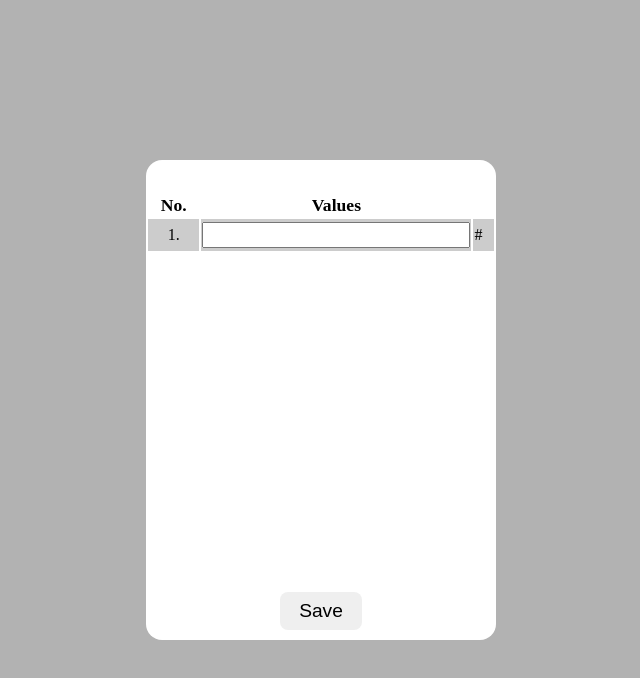
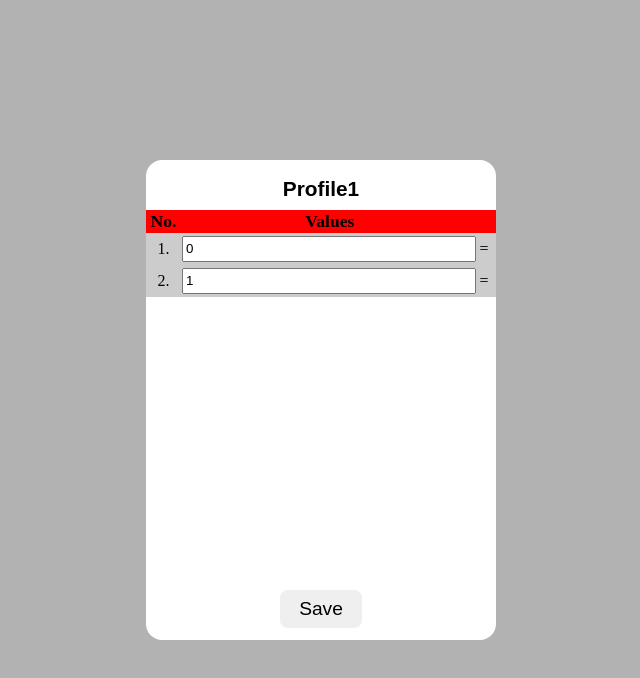
Before and after one commit to Marcin15/Mpso, an Angular app: page / in a window 1280 px wide. Shown: the top 678 px of the page, without its empty margins (319-959 px from the left). Built offline with nearby package versions, Linux system fonts and the light colour scheme.

Commit message:
style: data-insert-component

```diff
--- a/src/app/app.module.ts
+++ b/src/app/app.module.ts
@@ -5,6 +5,7 @@ import { AppComponent } from './app.component';
 import { ChartComponent } from './components/chart/chart.component';
 import { DataManagerComponent } from './components/data-manager/data-manager.component';
 import { DataInsertComponent } from './components/data-insert/data-insert.component';
+import { FormsModule } from '@angular/forms';
 
 @NgModule({
   declarations: [
@@ -14,7 +15,8 @@ import { DataInsertComponent } from './components/data-insert/data-insert.compon
     DataInsertComponent
   ],
   imports: [
-    BrowserModule
+    BrowserModule,
+    FormsModule
   ],
   providers: [],
   bootstrap: [AppComponent]
--- a/src/app/components/data-insert/data-insert.component.html
+++ b/src/app/components/data-insert/data-insert.component.html
@@ -1,26 +1,30 @@
 <div class="overlay"></div>
 <div class="container">
     <section class="data-insert">
+        <div class="title-wrapper">
+            <input class="title" [(ngModel)]="title">
+        </div>
         <table #dataInsertTable>
             <colgroup>
-                <col span="1" style="width: 15%;">
-                <col span="1" style="width: 79%;">
+                <col span="1" style="width: 10%;">
+                <col span="1" style="width: 85%;">
              </colgroup>
 
             <thead>
                 <th>No.</th>
                 <th>Values</th>
+                <th></th>
             </thead>
             <tbody>
                 <tr class="table-row" *ngFor="let item of tableRowInserterArray; let i = index">
                     <td class="No-row"><span>{{i + 1}}.</span></td>
-                    <td class="input-row"><input></td>
-                    <td>#</td>
+                    <td class="input-row"><input type="number" [(ngModel)]="item.value"></td>
+                    <td draggable="true" class="moveHandler">=</td>
                 </tr>
             </tbody>
         </table>
     </section>
     <section class="footer">
-        <button class="save" >Save</button>
+        <button class="save" (click)="click()">Save</button>
     </section>
 </div>
--- a/src/app/components/data-insert/data-insert.component.scss
+++ b/src/app/components/data-insert/data-insert.component.scss
@@ -21,24 +21,48 @@
     height: 60vh;
     background-color: #fff;
     border-radius: 1rem;
+}
 
 .data-insert {
     height: 100%;
-        margin-top: 2rem;
     overflow: auto;
+}
+
+.title-wrapper {
+    display: flex;
+    justify-content: center;
+
+
+    .title {
+        border: none;
+        outline: none;
+        text-align: center;
+        font-size: 1.3rem;
+        font-weight: 600;
+        margin: 1rem 0 .5rem;
+    }
+}
 
 table {
     width: 100%;
+    border-collapse: collapse;
+    user-select: none;
+
+    thead {
 
         th {
+            position: sticky;
+            top: 0;
             font-size: 1.1rem;
+            background-color: red;
+        }
     }
 
     tbody {
         tr {
             height: 2rem;
             background-color: #ccc;
-
+            user-select: none;
             .No-row {
                 text-align: center;
             }
@@ -47,8 +71,22 @@
                 input {
                     width: 96.9%;
                     height: 1.3rem;
+
+
+                    &[type="number"] {
+                        -moz-appearance:textfield;
+                    }
+
+                    &::-webkit-outer-spin-button,
+                    &::-webkit-inner-spin-button {
+                    -webkit-appearance: none;
                     }
                 }
+            }
+
+            .moveHandler {
+                cursor: pointer;
+                user-select: text;
             }
         }
     }
@@ -69,4 +107,3 @@
         cursor: pointer;
     }
 }
-}
--- a/src/app/components/data-insert/data-insert.component.ts
+++ b/src/app/components/data-insert/data-insert.component.ts
@@ -1,5 +1,8 @@
 import { AfterViewInit, Component, ElementRef, ViewChild } from '@angular/core';
+import { NgModel } from '@angular/forms';
+import { EventManager } from '@angular/platform-browser';
 import { fromEvent } from 'rxjs';
+import { DataInsertInput } from 'src/app/models/dataInsertInput';
 
 @Component({
   selector: 'app-data-insert',
@@ -11,9 +14,10 @@ export class DataInsertComponent implements AfterViewInit {
   @ViewChild('dataInsertTable') dataInsertTable!: ElementRef;
 
   private _table!: HTMLTableElement;
-  private _lastInput!: HTMLInputElement;
+  private allowedCharacters = '1234567890,.';
 
-  tableRowInserterArray: any[] = [Object];
+  title: string = 'Profile1';
+  tableRowInserterArray: DataInsertInput[] = [{Id: 1, value: 0}, {Id: 2, value: 1}];
 
   constructor() { }
 
@@ -24,14 +28,13 @@ export class DataInsertComponent implements AfterViewInit {
   }
 
   private AppendEventToTheLastInput() {
-    this._lastInput = this._table.rows[this.tableRowInserterArray.length - 1].querySelector('input') as HTMLInputElement;
+    let lastInput = this._table.rows[this.tableRowInserterArray.length - 1] as HTMLTableRowElement;
+    this.allowDragElements(lastInput);
 
-    console.log(this._lastInput);
-
-    const lastInputEventSubscription = fromEvent(this._lastInput, 'keydown')
-    .subscribe((event) => {
-      if(event) {
-        this.tableRowInserterArray.push(Object);
+    const lastInputEventSubscription = fromEvent(lastInput, 'keydown').subscribe((event) => {
+      let keyboarEvent = event as KeyboardEvent;
+      if(this.allowedCharacters.includes(keyboarEvent.key)) {
+        this.addNewRow();
         lastInputEventSubscription.unsubscribe();
 
         setTimeout(() => {
@@ -40,4 +43,37 @@ export class DataInsertComponent implements AfterViewInit {
       }
     });
   }
+
+  private addNewRow() {
+    console.log(this.tableRowInserterArray);
+
+    let lastId = this.tableRowInserterArray.at(-1)?.Id as number;
+
+    this.tableRowInserterArray.push({
+      Id: lastId + 1,
+      value: 0
+    })
+  }
+
+  private allowDragElements(lastRow: HTMLTableRowElement) {
+
+    let moveHandler = lastRow.querySelector('.moveHandler');
+
+    console.log(moveHandler);
+
+
+    fromEvent(lastRow, 'dragstart').subscribe((event) => {
+      console.log(event);
+
+    });
+  }
+
+  private swapArrayElements() {
+    [this.tableRowInserterArray[0], this.tableRowInserterArray[1]] =
+    [this.tableRowInserterArray[1], this.tableRowInserterArray[0]];
+  }
+
+  click() {
+
+  }
 }
--- /dev/null
+++ b/src/app/models/dataInsertInput.ts
@@ -0,0 +1,4 @@
+export interface DataInsertInput {
+    Id: number,
+    value: number
+}
```
Lines whose indentation alone changed are shown as unchanged.
